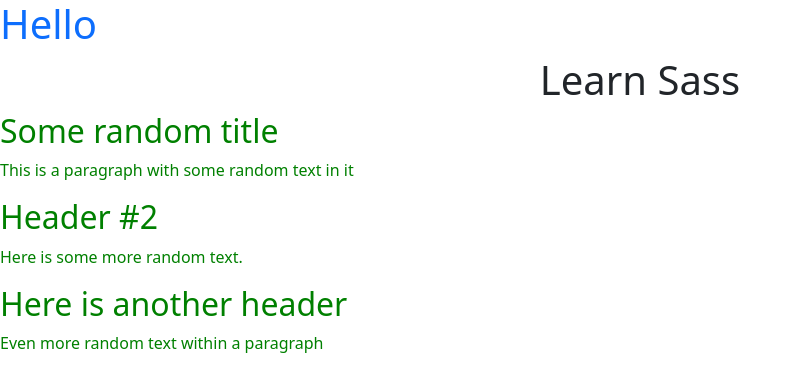
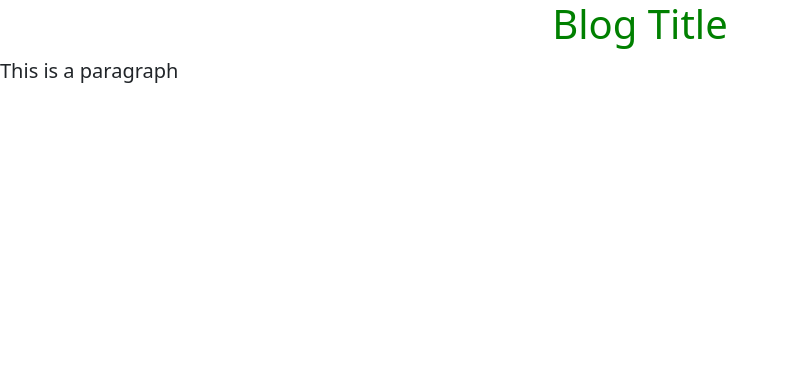
Before and after one commit to manupr03/sass_learning, a plain HTML site: page index.html in a window 1280 px wide. Shown: the whole page, without its empty margins (0-802 px from the left). Drawn offline with nearby package versions, Linux system fonts and the light colour scheme.

Commit message:
nest css with sass

```diff
--- a/index.html
+++ b/index.html
@@ -9,7 +9,8 @@
     <title>Sass learning</title>
 </head>
 <body>
-    <h1 class="text-primary">Hello</h1>
+  <!-- Store data in scss variable -->
+    <!-- <h1 class="text-primary">Hello</h1>
       <h1 class="header">Learn Sass</h1>
       <div class="blog-post">
         <h2>Some random title</h2>
@@ -22,6 +23,13 @@
       <div class="blog-post">
         <h2>Here is another header</h2>
         <p>Even more random text within a paragraph</p>
+      </div> -->
+
+      <!--Nested Scss  -->
+
+      <div class="blog-post">
+        <h1>Blog Title</h1>
+        <p>This is a paragraph</p>
       </div>
 </body>
 </html>
--- a/style.scss
+++ b/style.scss
@@ -1,8 +1,20 @@
 $text-color:green;
 
-.header{
+// .header{
+//     text-align: center;
+//   }
+//   .blog-post, h2 {
+//     color: $text-color;
+//   }
+
+// Nested scss
+
+.blog-post {
+  h1 {
     text-align: center;
-  }
-  .blog-post, h2 {
     color: $text-color;
   }
+  p {
+    font-size: 20px;
+  }
+}
```
Also changed, not shown: style.css, 1 other file.
